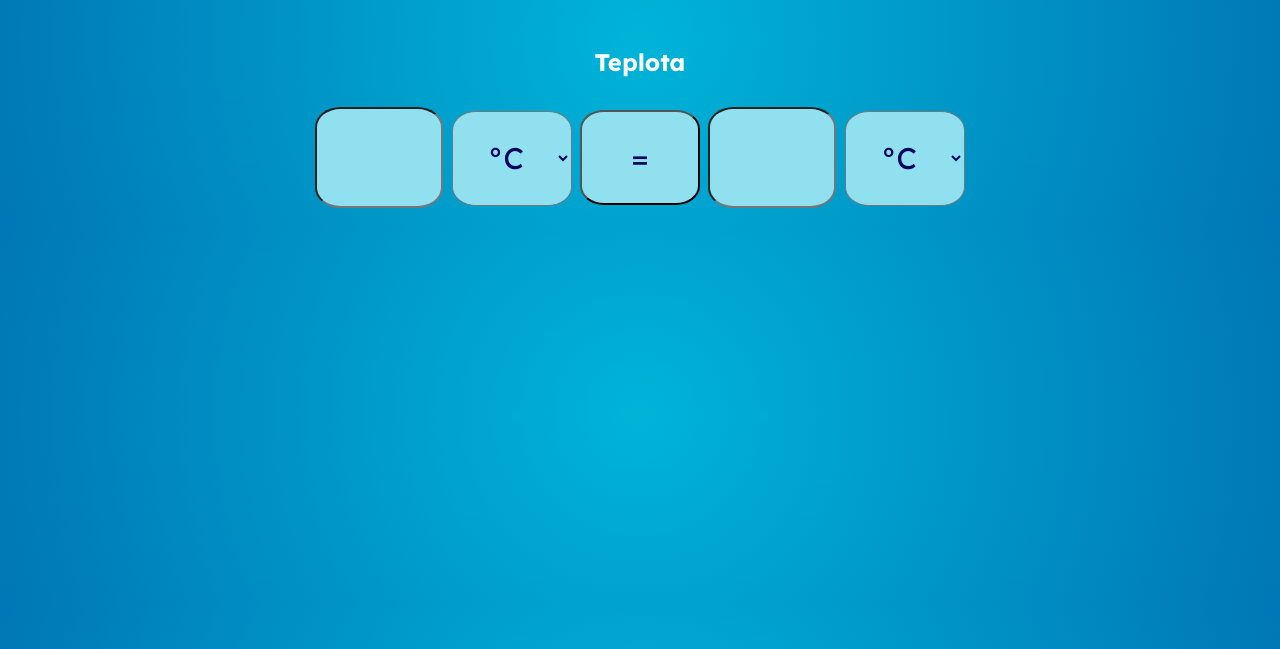
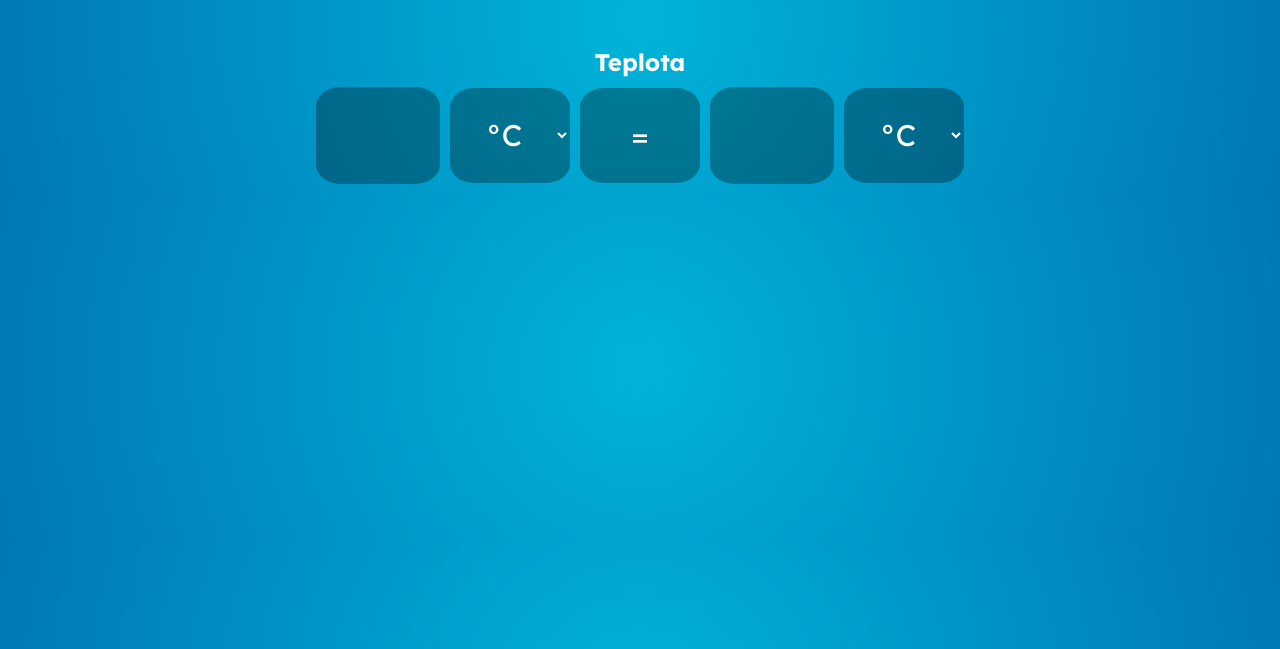
Before and after one commit to velochamarek/prevody-teplot, a plain HTML site: page index.html in a window 1280 px wide. Shown: the part 151-800 px from the top of the page. Drawn offline with Linux system fonts and the light colour scheme.

Commit message:
uprava tlacitek a lepsi responzivity
Updated styles for layout and button appearance.

```diff
--- a/styles.css
+++ b/styles.css
@@ -17,18 +17,22 @@ h2 {
 }
 
 .kalkulackaT {
-    margin: 20px 0 0 0;
-    padding: 10px 0 10px 0;
-    font-size: 30px;
+    display: flex;
+    align-items: center;
+    justify-content: center;
+    margin: 10px;
+    gap: 10px;
 }
 
 #zadaniT, #jednotkyT, #seRovnaT, #vysledek, #jednotkyVysledekT {
-    background-color: #90e0ef;
-    color: #03045e;
+    background: rgba(0, 0, 0, 0.3);
+    color: white;
     height: 95px;
     width: 120px;
     text-align: center;
     font-family: "Lexend", Helvetica;
     font-size: 30px;
     border-radius: 20%;
+    cursor: pointer;
+    border: none;
 }
```
